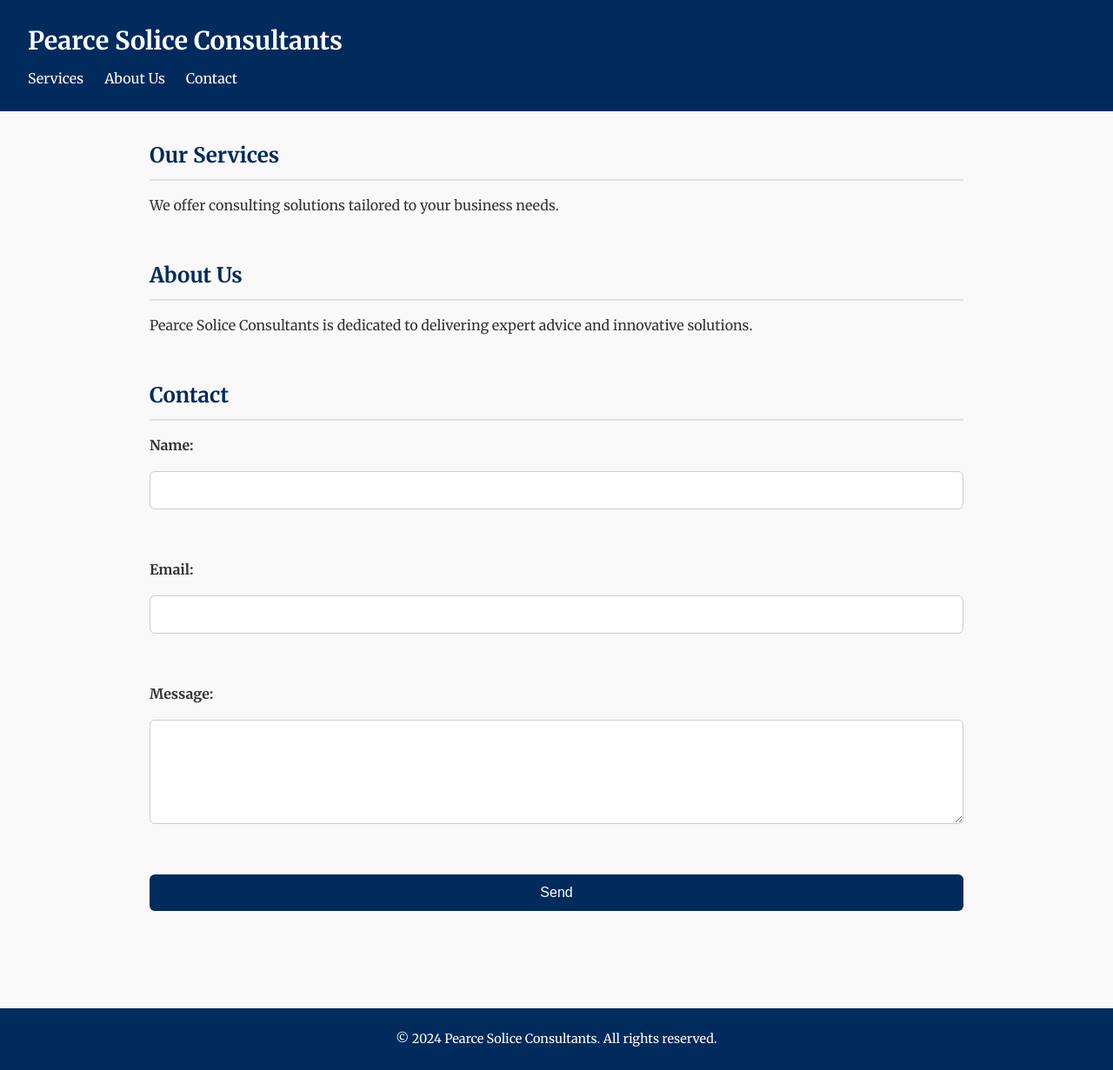
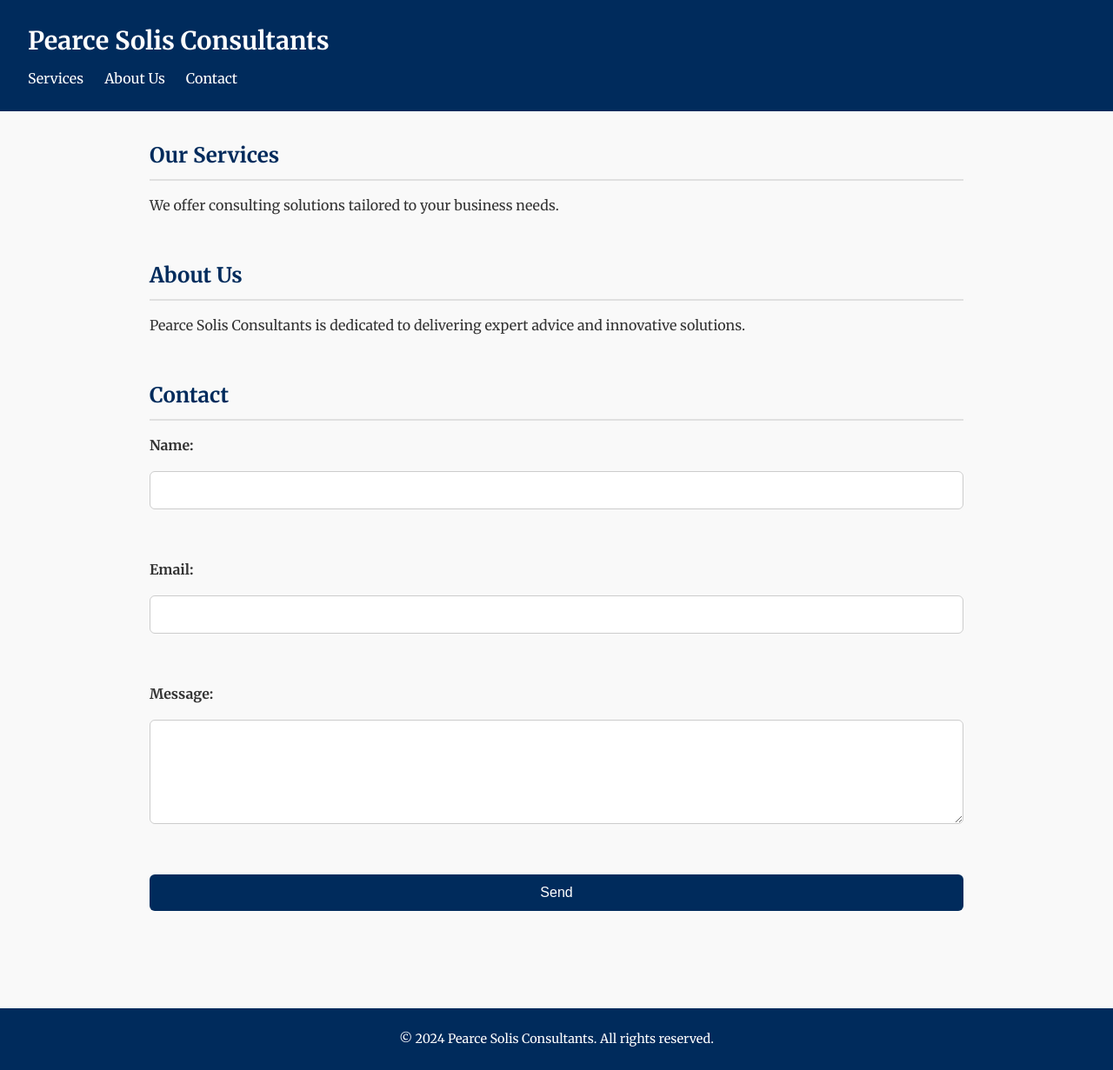
Before and after one commit to lilnoggi/PSConsultants, a plain HTML site: page index.html in a window 1280 px wide. Shown: the whole page at 87% size. Drawn offline with Linux system fonts and the light colour scheme.

Commit message:
Typo correction
Solice-Solis

```diff
--- a/index.html
+++ b/index.html
@@ -3,13 +3,13 @@
 <head>
     <meta charset="UTF-8">
     <meta name="viewport" content="width=device-width, initial-scale=1.0">
-    <title>Pearce Solice Consultants</title>
+    <title>Pearce Solis Consultants</title>
     <link href="https://fonts.googleapis.com/css2?family=Merriweather:wght@400;700&display=swap" rel="stylesheet">
     <link rel="stylesheet" href="style.css">
 </head>
 <body>
     <header>
-        <h1>Pearce Solice Consultants</h1>
+        <h1>Pearce Solis Consultants</h1>
         <nav>
             <ul>
                 <li><a href="#services">Services</a></li>
@@ -25,7 +25,7 @@
         </section>
         <section id="about">
             <h2>About Us</h2>
-            <p>Pearce Solice Consultants is dedicated to delivering expert advice and innovative solutions.</p>
+            <p>Pearce Solis Consultants is dedicated to delivering expert advice and innovative solutions.</p>
         </section>
         <section id="contact">
             <h2>Contact</h2>
@@ -44,7 +44,7 @@
         </section>
     </main>
     <footer>
-        <p>&copy; 2024 Pearce Solice Consultants. All rights reserved.</p>
+        <p>&copy; 2024 Pearce Solis Consultants. All rights reserved.</p>
     </footer>
 </body>
 </html>
```
